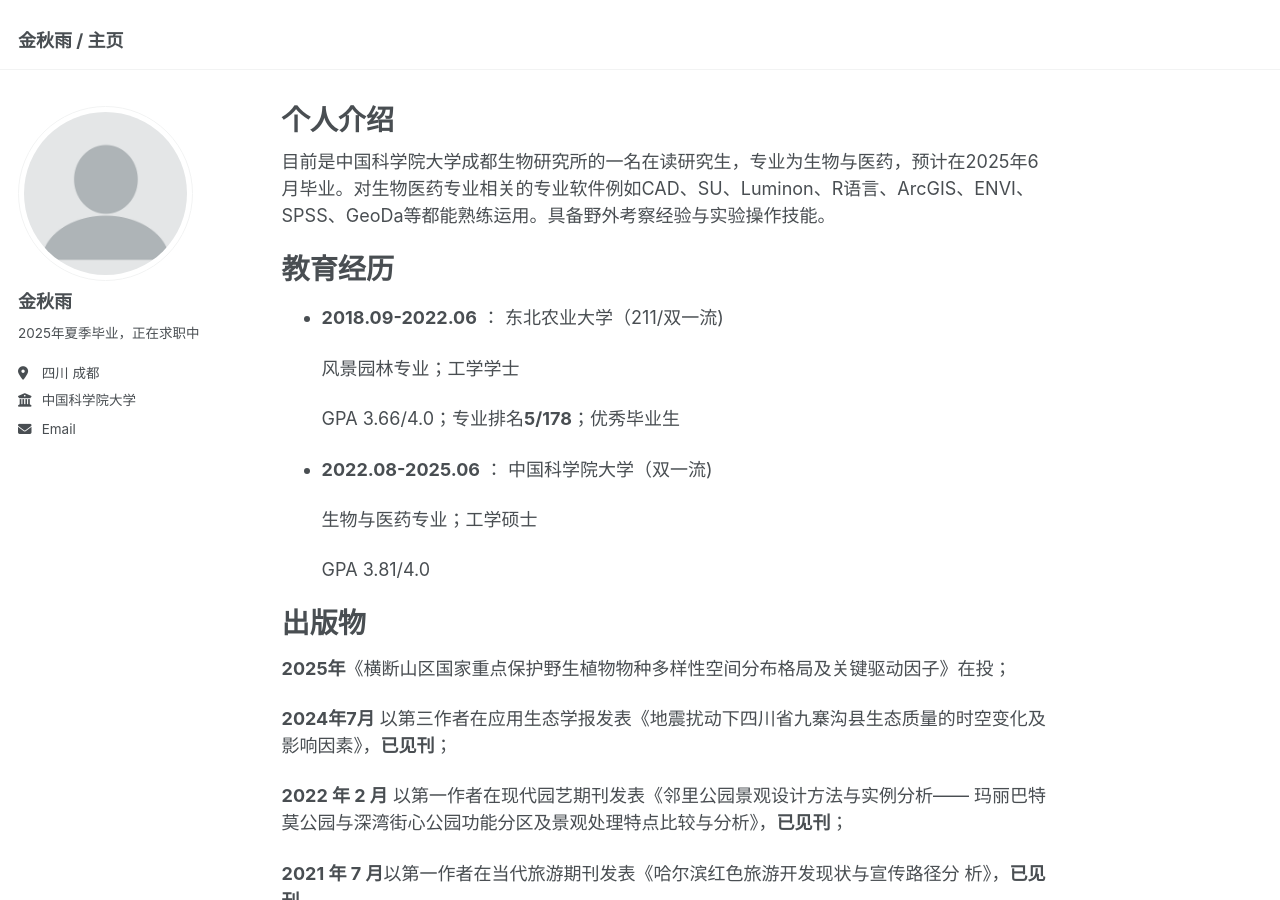
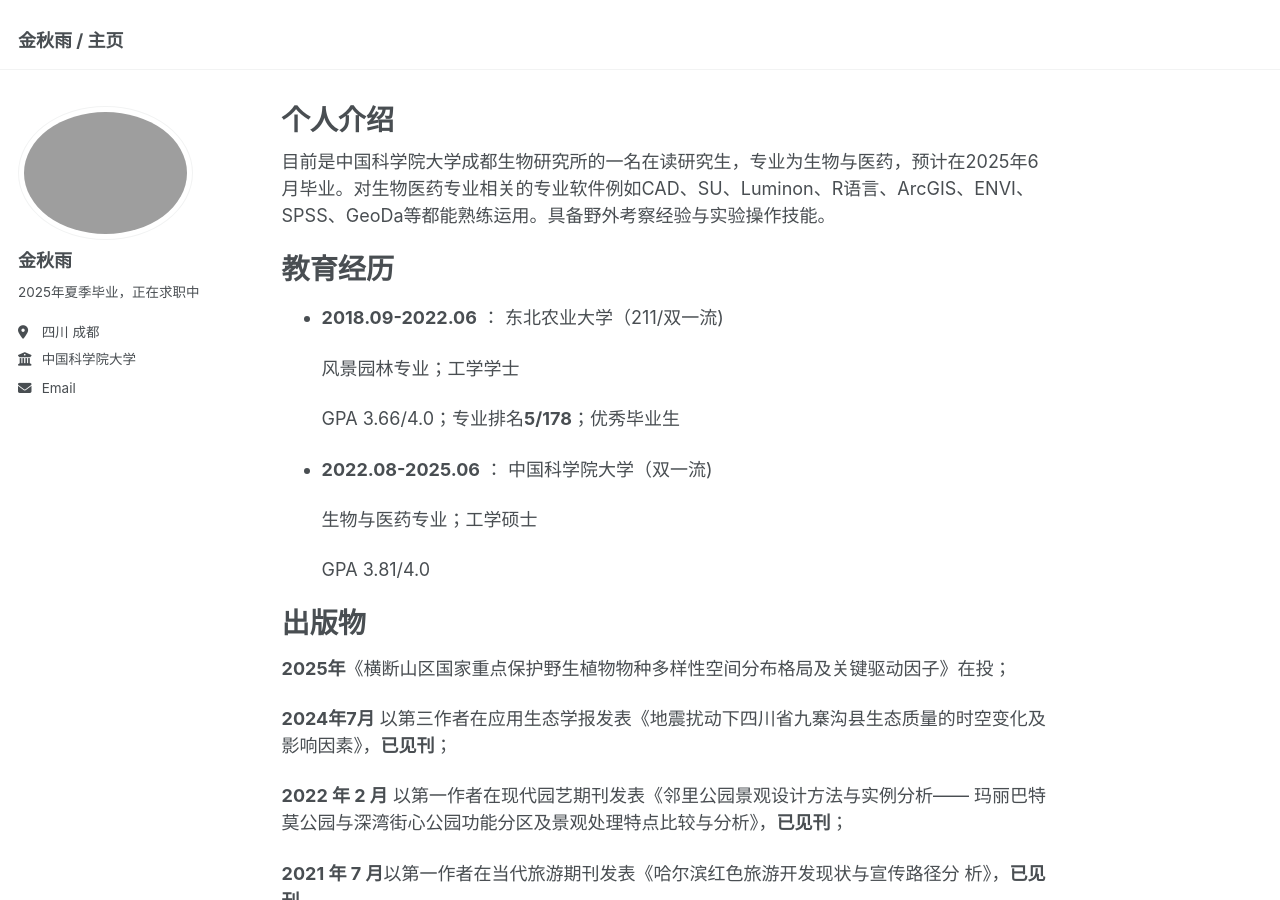
Before and after one commit to jinqiuyuu/jinqiuyuu.github.io, a Jekyll site: the page built from _pages/about.md, in a window 1280 px wide and 900 px high. Built offline with Jekyll 4.4.1, drawn with Linux system fonts in a browser that asks for light colours.

Commit message:
Update _config.yml

```diff
--- a/_config.yml
+++ b/_config.yml
@@ -22,7 +22,7 @@ repository               : "jinqiuyuu/jinqiuyuu.github.io"
 #               Additional customization can be done by editing /_includes/author-profile.html
 author:
   # Biographic information
-  avatar           : "profile.png"
+  avatar           : "kim.png"
   name             : "金秋雨"
   pronouns         : # example: "she/her"
   bio              : "2025年夏季毕业，正在求职中"
```
